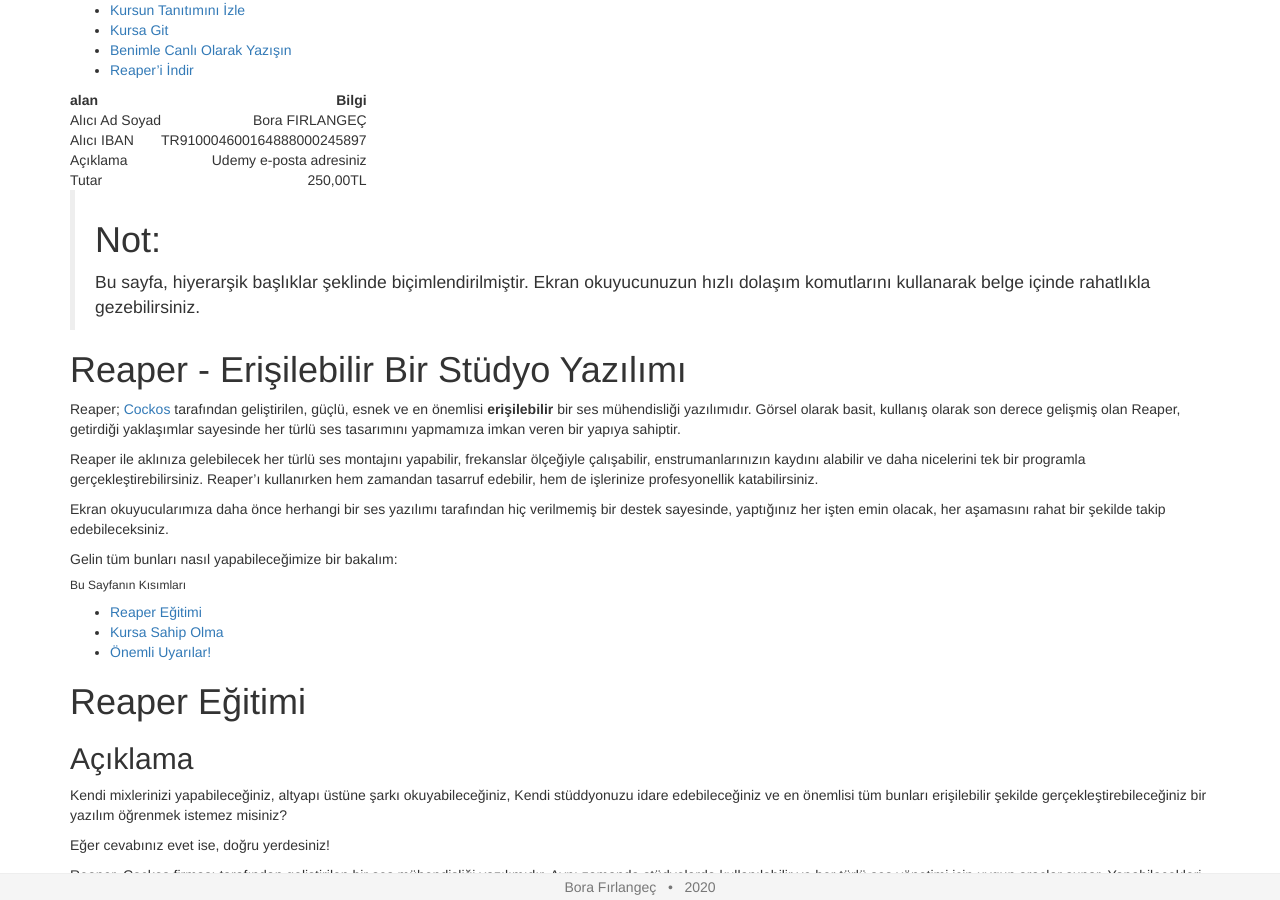
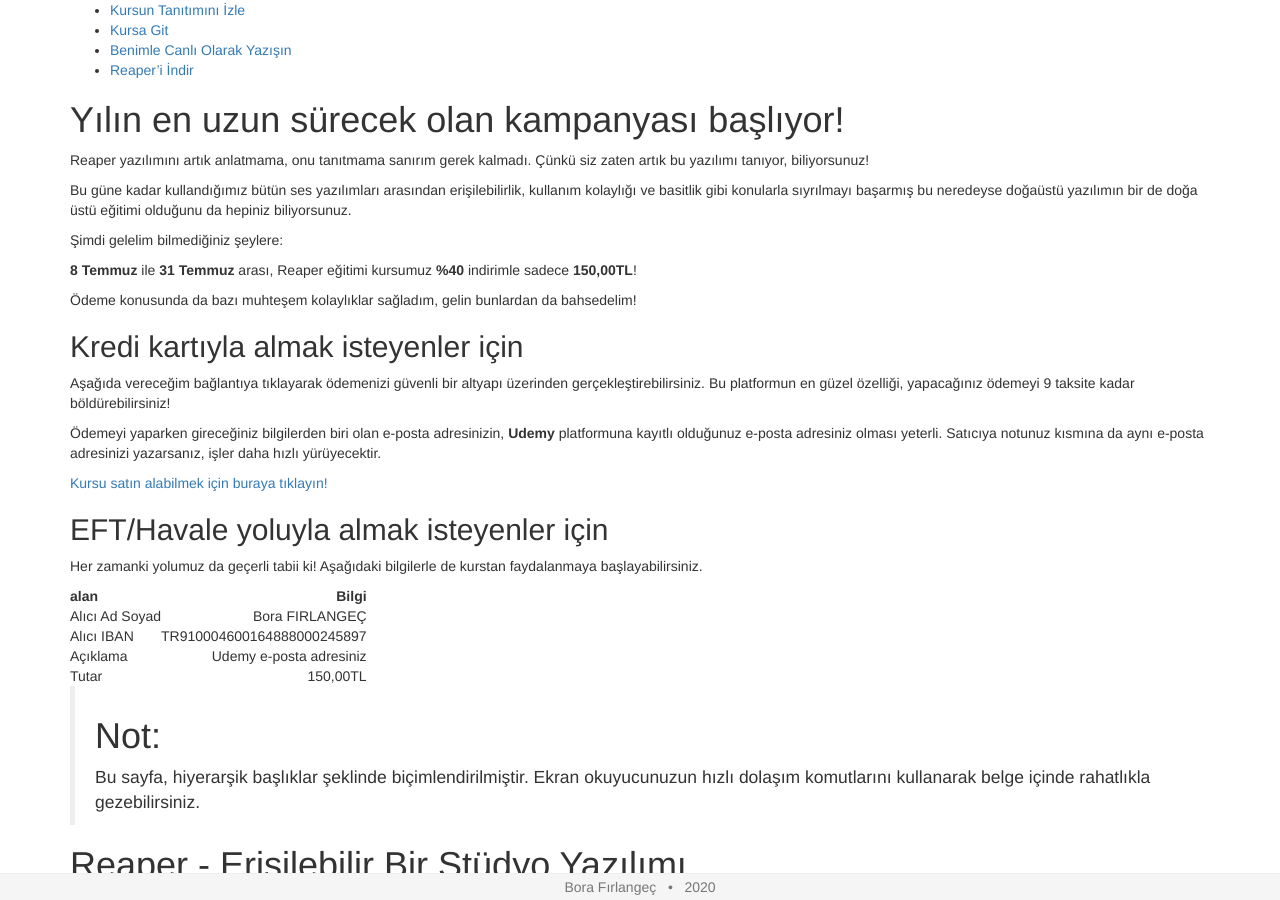
Before and after one commit to borfirbora/borfirbora.github.io, a Jekyll site: the page built from reaper.md, in a window 1280 px wide and 900 px high. Built offline with Jekyll 4.4.1, drawn with Linux system fonts in a browser that asks for light colours.

Commit message:
Update reaper.md

```diff
--- a/reaper.md
+++ b/reaper.md
@@ -9,13 +9,36 @@
 * [Benimle Canlı  Olarak Yazışın](https://tawk.to/chat/5d8b5acf6c1dde20ed03632d/default)
 * [Reaper'i İndir](reaper-32&64bit.zip)
 
+# Yılın en uzun sürecek olan kampanyası başlıyor!
+
+Reaper yazılımını artık anlatmama, onu tanıtmama sanırım gerek  kalmadı. Çünkü siz zaten artık bu yazılımı tanıyor, biliyorsunuz!
+
+Bu güne kadar kullandığımız bütün ses yazılımları arasından erişilebilirlik, kullanım kolaylığı ve basitlik gibi konularla sıyrılmayı başarmış bu neredeyse doğaüstü yazılımın bir de doğa üstü eğitimi olduğunu da hepiniz biliyorsunuz.
+
+Şimdi gelelim bilmediğiniz şeylere:
+
+**8 Temmuz** ile **31 Temmuz** arası, Reaper eğitimi kursumuz **%40** indirimle sadece **150,00TL**!
+
+Ödeme konusunda da bazı muhteşem kolaylıklar sağladım, gelin bunlardan da bahsedelim!
+
+## Kredi kartıyla almak isteyenler için
+
+Aşağıda vereceğim bağlantıya tıklayarak ödemenizi güvenli bir altyapı üzerinden gerçekleştirebilirsiniz. Bu platformun en güzel özelliği, yapacağınız  ödemeyi 9 taksite kadar böldürebilirsiniz!
+
+Ödemeyi yaparken gireceğiniz bilgilerden biri olan e-posta adresinizin, **Udemy** platformuna kayıtlı olduğunuz e-posta adresiniz olması yeterli. Satıcıya notunuz kısmına da  aynı e-posta adresinizi yazarsanız, işler daha hızlı yürüyecektir.
+
+[Kursu satın alabilmek için buraya tıklayın!](https://www.shopier.com/3578848)
+
+## EFT/Havale yoluyla almak isteyenler için
+
+Her zamanki yolumuz da geçerli tabii ki! Aşağıdaki bilgilerle de kurstan faydalanmaya başlayabilirsiniz.
 
 | alan | Bilgi |
 | :--- | ---: |
 | Alıcı Ad Soyad | Bora FIRLANGEÇ |
 | Alıcı IBAN | TR910004600164888000245897 |
 |Açıklama|Udemy e-posta adresiniz|
-|Tutar|250,00TL|
+|Tutar|150,00TL|
 
 > # Not:
 >
```
